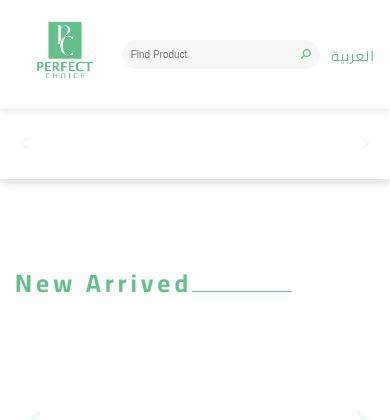
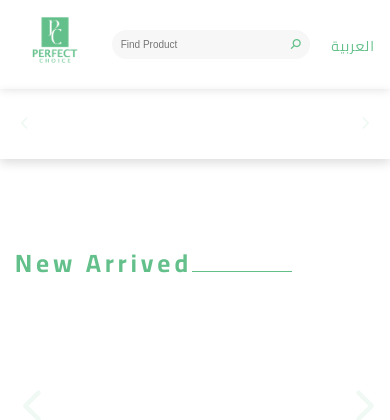
Before and after one commit to mustafabj/perfectchoice, a PHP site: page /index.php in a window 390 px wide. Shown: the top 420 px of the page. Run offline with PHP 8.4, Linux system fonts and the light colour scheme; data that the repository does not hold is empty.

Commit message:
fix mobile logo 2

```diff
--- a/css/main.css
+++ b/css/main.css
@@ -199,7 +199,7 @@ header img {
 }
 @media (max-width: 767px) {
   header img {
-    width: 80px;
+    width: 80px !important;
   }
 }
 header form {
```
